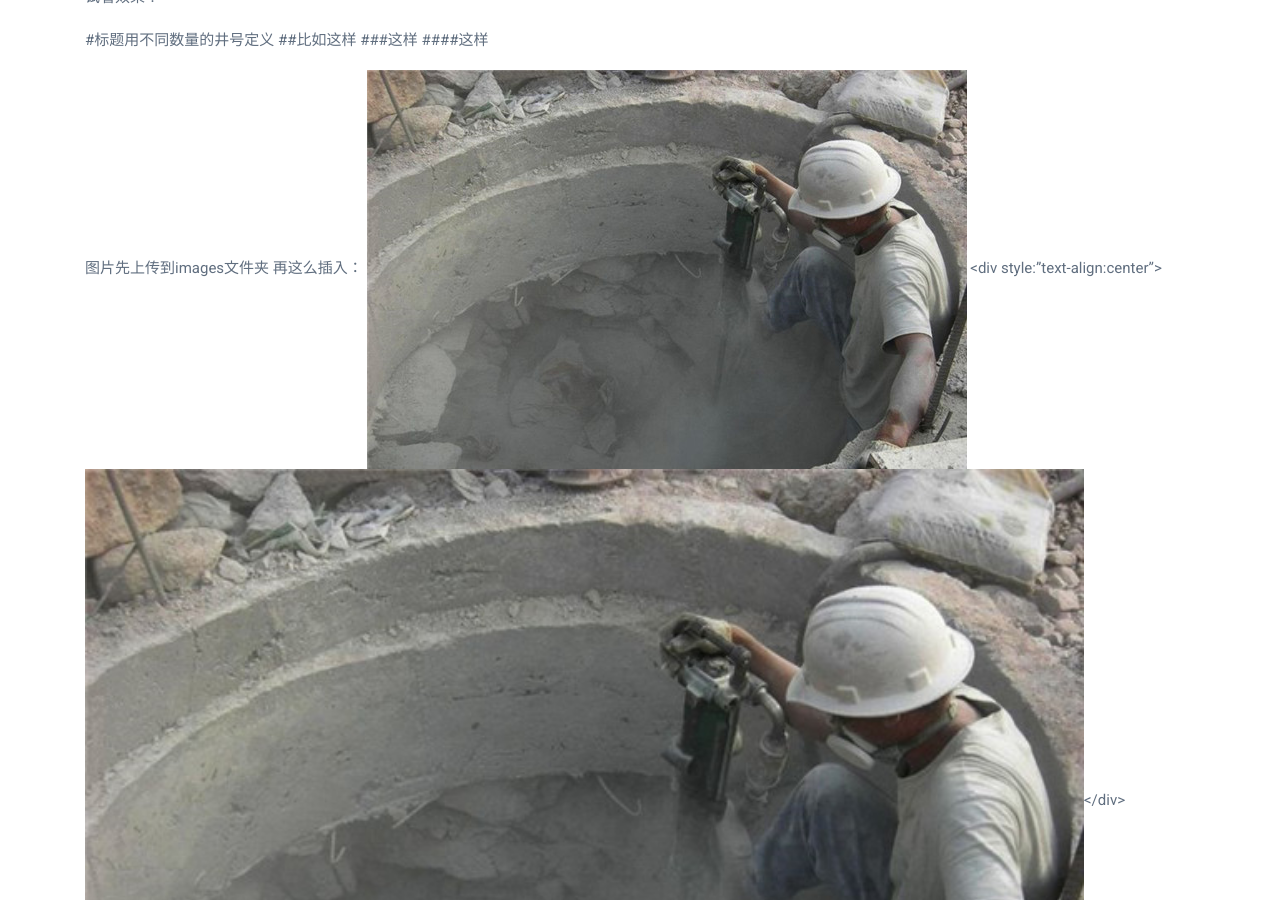
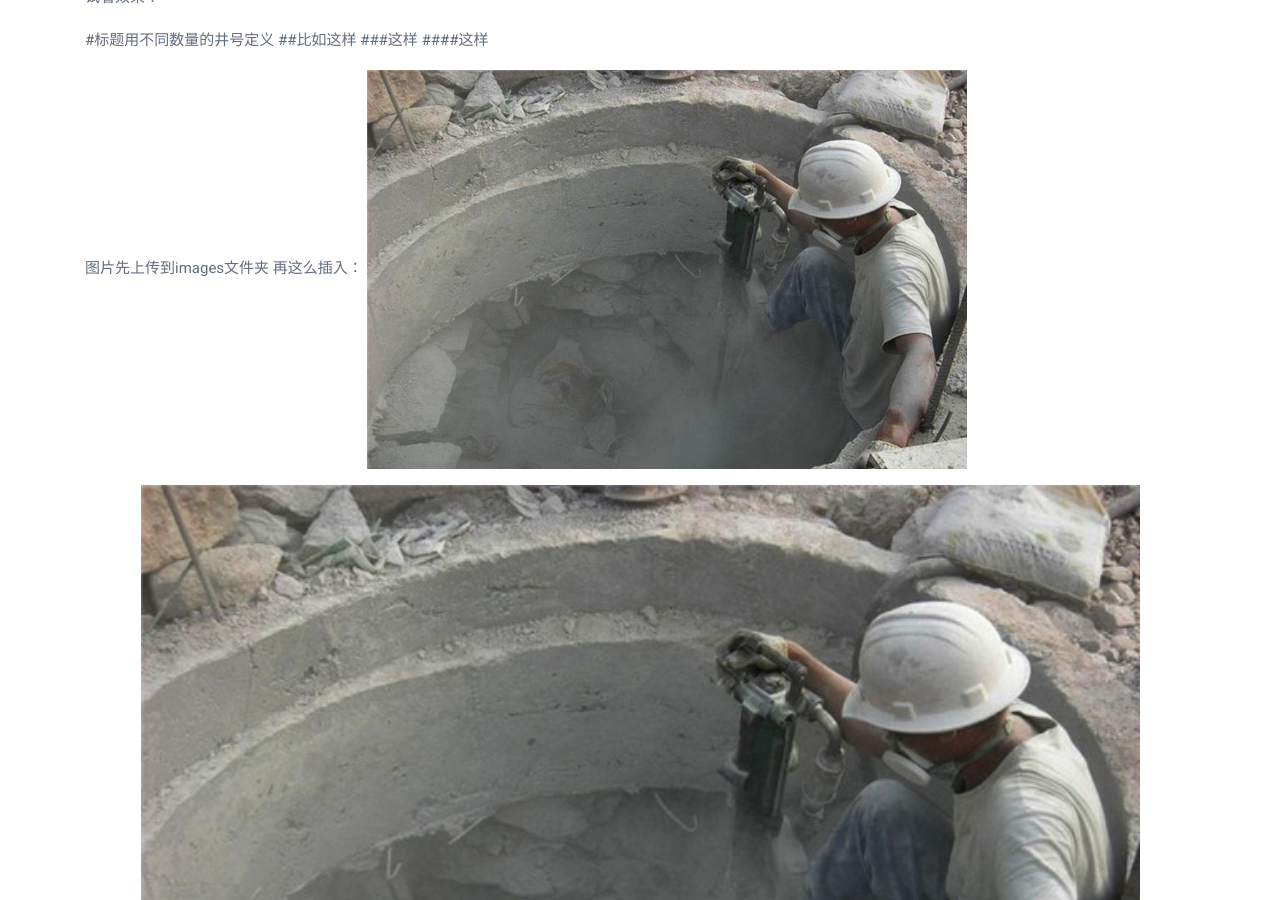
Before and after one commit to chenfeizhisheng/chenfeizhisheng.github.io, a Jekyll site: the page built from _posts/2019-03-02-我是工人.md, in a window 1280 px wide and 900 px high, scrolled down 724 px. Built offline with Jekyll 4.4.1, drawn with Linux system fonts in a browser that asks for light colours; some web fonts are replaced.

Commit message:
Update 2019-03-02-我是工人.md

```diff
--- a/_posts/2019-03-02-我是工人.md
+++ b/_posts/2019-03-02-我是工人.md
@@ -17,7 +17,7 @@
 图片先上传到images文件夹
 再这么插入：
 ![img1](/images/testing.jpeg)
-<div style:"text-align:center"><img src="/images/testing.jpeg" width="90%"/></div>
+<div style="text-align:center"><img src="/images/testing.jpeg" width="90%"/></div>
 
 *斜*
 **再加粗**
```
